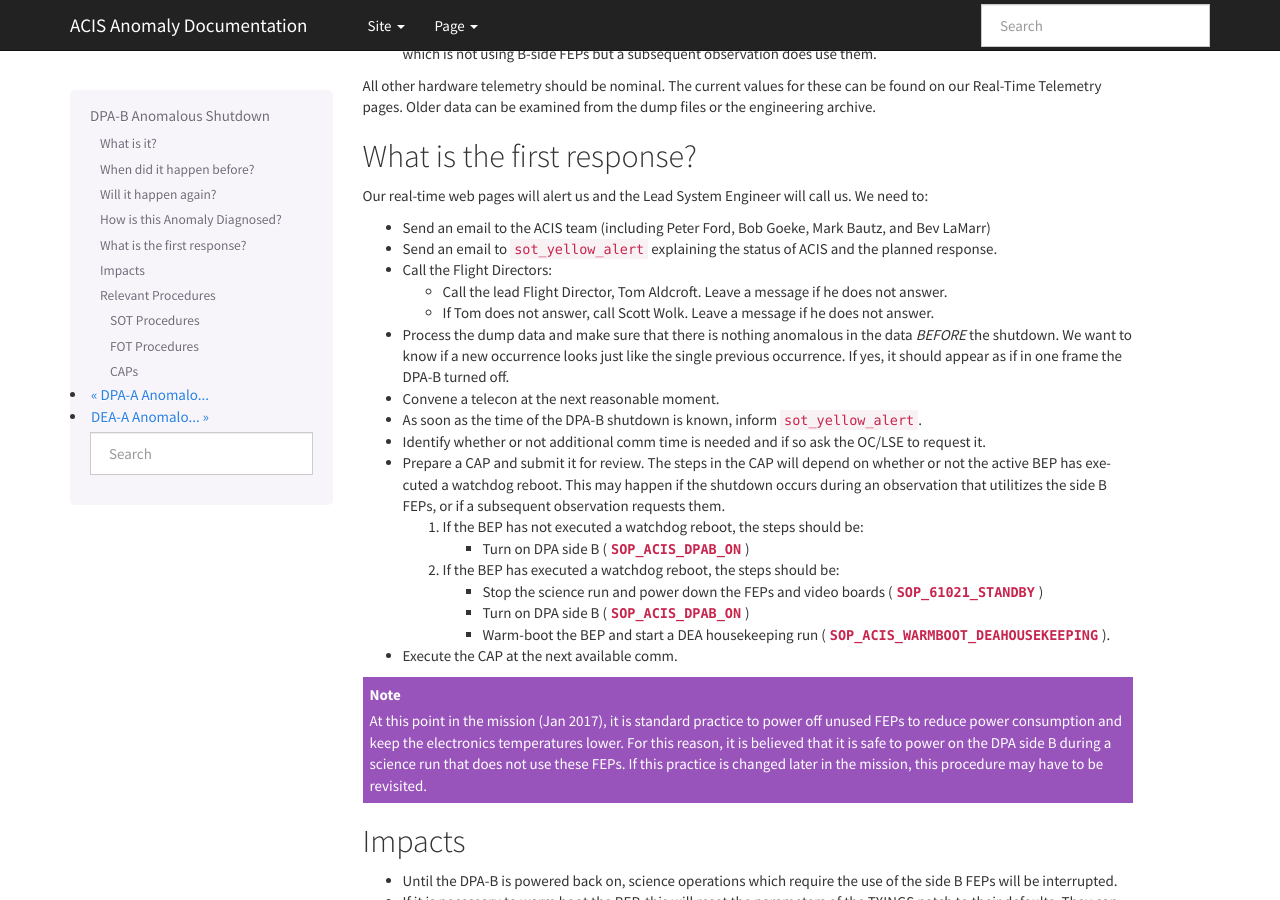
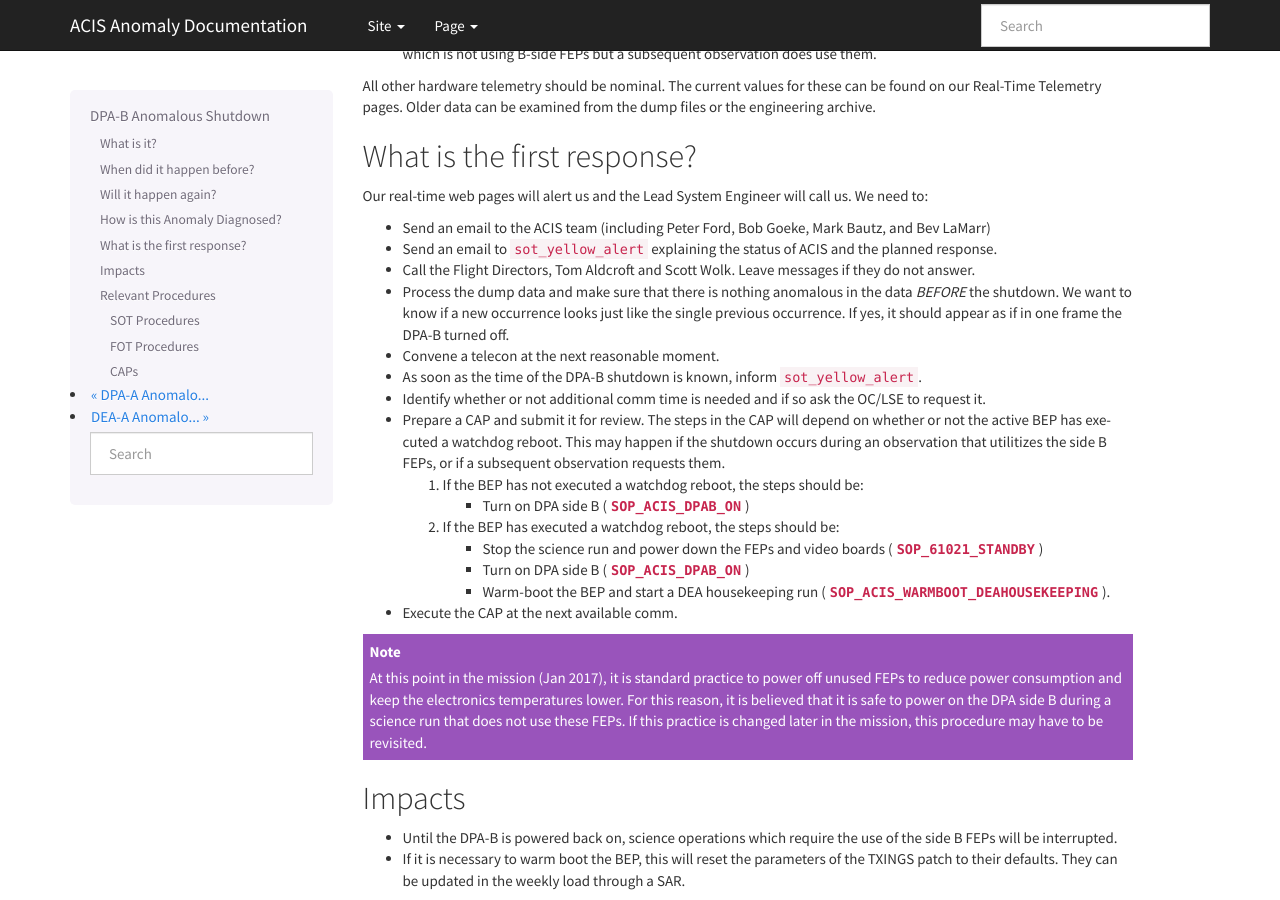
Before and after one commit to acisops/acis_anomaly_pages, a Sphinx documentation site: the page built from source/dpab_shutdown.rst, in a window 1280 px wide and 900 px high, scrolled down 647 px. Built offline with Sphinx 7.4.7, drawn with Linux system fonts in a browser that asks for light colours.

Commit message:
Call both Tom and Scott

```diff
--- a/source/dpaa_shutdown.rst
+++ b/source/dpaa_shutdown.rst
@@ -47,11 +47,7 @@ Our real-time web pages will alert us and the Lead System Engineer will call us.
 
 * Send an email to the ACIS team (including Peter Ford, Bob Goeke, Mark Bautz, and Bev LaMarr)
 * Send an email to ``sot_yellow_alert`` explaining the status of ACIS and the planned response.
-* Call the Flight Directors:
-
-  - Call the lead Flight Director, Tom Aldcroft. Leave a message if he does not answer.
-  - If Tom does not answer, call Scott Wolk. Leave a message if he does not answer.
-
+* Call the Flight Directors, Tom Aldcroft and Scott Wolk. Leave messages if they do not answer.
 * Process the dump data and make sure that there is nothing anomalous in the data *BEFORE*
   the shutdown. We want to know if a new occurrence looks just like the previous occurrences.
   If yes, it should appear as if in one frame the DPA-A turned off.
--- a/source/dpab_shutdown.rst
+++ b/source/dpab_shutdown.rst
@@ -47,11 +47,7 @@ Our real-time web pages will alert us and the Lead System Engineer will call us.
 
 * Send an email to the ACIS team (including Peter Ford, Bob Goeke, Mark Bautz, and Bev LaMarr)
 * Send an email to ``sot_yellow_alert`` explaining the status of ACIS and the planned response.
-* Call the Flight Directors:
-
-  - Call the lead Flight Director, Tom Aldcroft. Leave a message if he does not answer.
-  - If Tom does not answer, call Scott Wolk. Leave a message if he does not answer.
-
+* Call the Flight Directors, Tom Aldcroft and Scott Wolk. Leave messages if they do not answer.
 * Process the dump data and make sure that there is nothing anomalous in the data *BEFORE*
   the shutdown. We want to know if a new occurrence looks just like the single previous
   occurrence. If yes, it should appear as if in one frame the DPA-B turned off.
```
